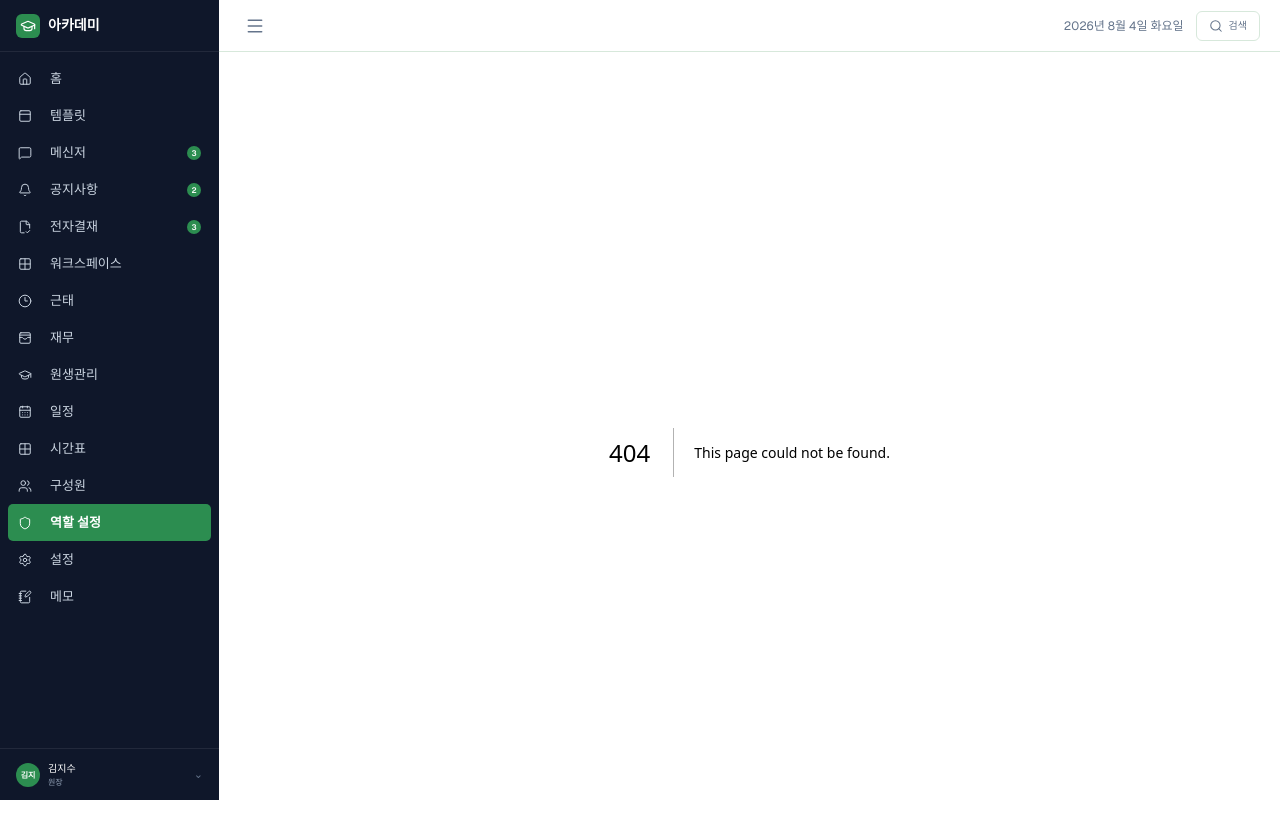
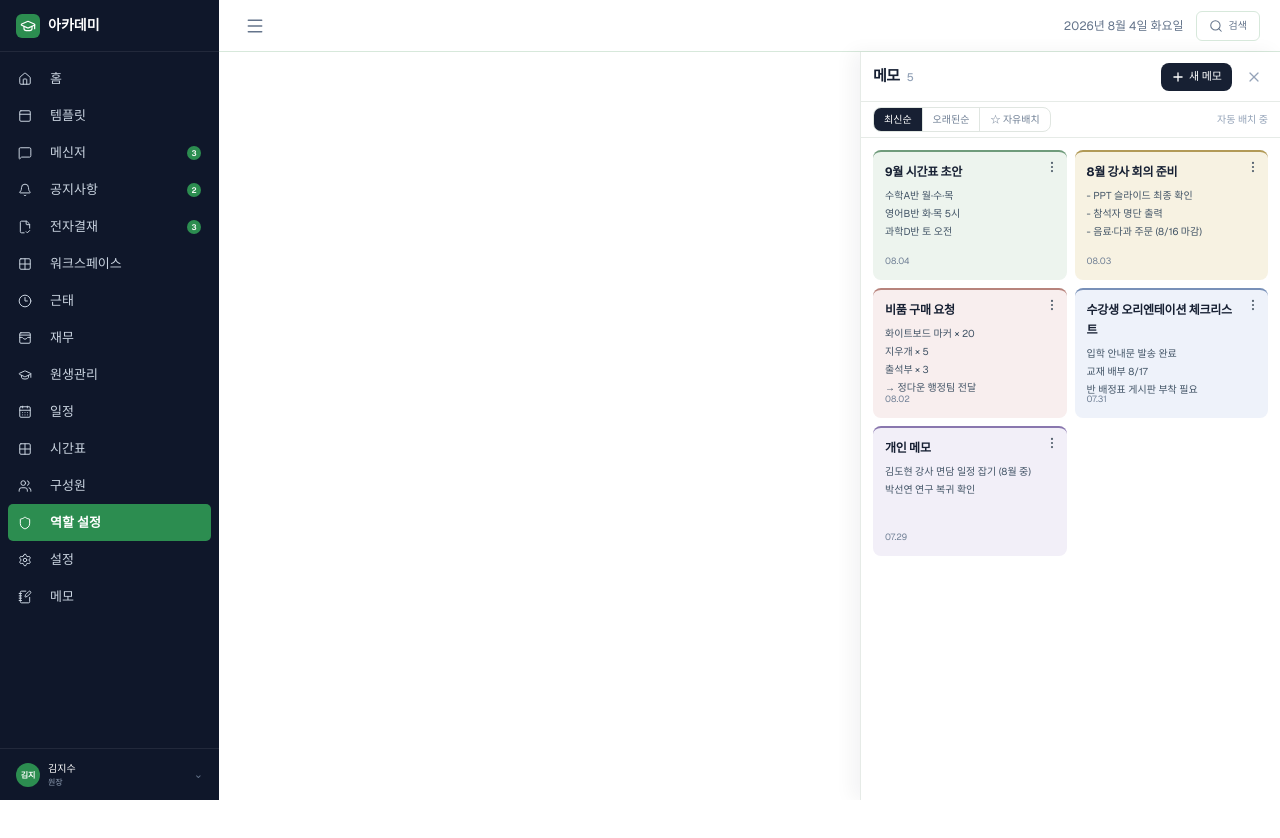
Before and after one commit to mudo-project/Team-MUDO-FrontEnd, a Next.js app: page /memo in a window 1280 px wide. Before the commit this address had no page. Shown: the top 838 px of the page. After the commit the page ends 800 px from the top, so only its background shows below. Built offline with nearby package versions, Linux system fonts and the light colour scheme.

Commit message:
[FEATURE] 메모 관리 화면 구현#33

```diff
--- /dev/null
+++ b/src/app/(user)/memo/page.tsx
@@ -0,0 +1,100 @@
+import { EllipsisVertical, Plus, X } from "lucide-react";
+
+type Memo = {
+  id: number;
+  title: string;
+  content: string[];
+  time: string;
+  accent: string;
+  background: string;
+};
+
+const memos: Memo[] = [
+  {
+    id: 1,
+    title: "9월 시간표 초안",
+    content: ["수학A반 월·수·목", "영어B반 화·목 5시", "과학D반 토 오전"],
+    time: "08.04",
+    accent: "#6F9B7B",
+    background: "#EDF4EE",
+  },
+  {
+    id: 2,
+    title: "8월 강사 회의 준비",
+    content: ["- PPT 슬라이드 최종 확인", "- 참석자 명단 출력", "- 음료·다과 주문 (8/16 마감)"],
+    time: "08.03",
+    accent: "#B29A57",
+    background: "#F7F2E2",
+  },
+  {
+    id: 3,
+    title: "비품 구매 요청",
+    content: ["화이트보드 마커 × 20", "지우개 × 5", "출석부 × 3", "→ 정다운 행정팀 전달"],
+    time: "08.02",
+    accent: "#B7837C",
+    background: "#F8EEEE",
+  },
+  {
+    id: 4,
+    title: "수강생 오리엔테이션 체크리스트",
+    content: ["입학 안내문 발송 완료", "교재 배부 8/17", "반 배정표 게시판 부착 필요"],
+    time: "07.31",
+    accent: "#7890B8",
+    background: "#EEF2FA",
+  },
+  {
+    id: 5,
+    title: "개인 메모",
+    content: ["김도현 강사 면담 일정 잡기 (8월 중)", "박선연 연구 복귀 확인"],
+    time: "07.29",
+    accent: "#8977AE",
+    background: "#F2EFF8",
+  },
+];
+
+export default function MemoPage() {
+  return (
+    <main className="min-h-[calc(100dvh-3.25rem)] bg-white text-[#172033]">
+      <section className="ml-auto flex min-h-[calc(100dvh-3.25rem)] w-full max-w-[420px] flex-col border-l border-[#E6EBE7] bg-white shadow-[-8px_0_18px_rgba(15,23,42,0.05)]" aria-labelledby="memo-title">
+        <header className="flex h-[50px] shrink-0 items-center justify-between border-b border-[#E6EBE7] px-3">
+          <h1 id="memo-title" className="text-[15px] font-bold tracking-[-0.03em]">
+            메모 <span className="ml-1 text-[11px] font-medium text-[#94A3B8]">5</span>
+          </h1>
+          <div className="flex items-center gap-2">
+            <button className="inline-flex h-7 items-center gap-1 rounded-md bg-[#172033] px-2.5 text-[11px] font-medium text-white" type="button">
+              <Plus className="size-3.5" strokeWidth={2.2} />
+              새 메모
+            </button>
+            <button aria-label="메모 패널 닫기" className="inline-flex size-7 items-center justify-center text-[#94A3B8]" type="button">
+              <X className="size-4" strokeWidth={1.8} />
+            </button>
+          </div>
+        </header>
+
+        <div className="flex h-9 shrink-0 items-center justify-between border-b border-[#E6EBE7] px-3">
+          <div className="flex overflow-hidden rounded-md border border-[#E0E6E1] text-[10px]">
+            <button className="bg-[#172033] px-2.5 py-1 font-medium text-white" type="button">최신순</button>
+            <button className="border-l border-[#E0E6E1] px-2.5 py-1 text-[#718096]" type="button">오래된순</button>
+            <button className="border-l border-[#E0E6E1] px-2.5 py-1 text-[#718096]" type="button">☆ 자유배치</button>
+          </div>
+          <span className="text-[10px] text-[#94A3B8]">자동 배치 중</span>
+        </div>
+
+        <div className="grid grid-cols-1 content-start gap-2 overflow-y-auto p-3 sm:grid-cols-2">
+          {memos.map((memo) => (
+            <article className="relative min-h-[130px] rounded-md px-3 pb-3 pt-2.5" key={memo.id} style={{ backgroundColor: memo.background, borderTop: `2px solid ${memo.accent}` }}>
+              <button aria-label={`${memo.title} 더보기`} className="absolute right-2 top-2 text-[#53606E]" type="button">
+                <EllipsisVertical className="size-3.5" strokeWidth={1.8} />
+              </button>
+              <h2 className="pr-5 text-[12px] font-bold leading-5 tracking-[-0.02em]">{memo.title}</h2>
+              <div className="mt-1.5 space-y-0.5 text-[10px] leading-4 text-[#425466]">
+                {memo.content.map((line) => <p key={line}>{line}</p>)}
+              </div>
+              <time className="absolute bottom-3 left-3 text-[9px] text-[#718096]">{memo.time}</time>
+            </article>
+          ))}
+        </div>
+      </section>
+    </main>
+  );
+}
```
